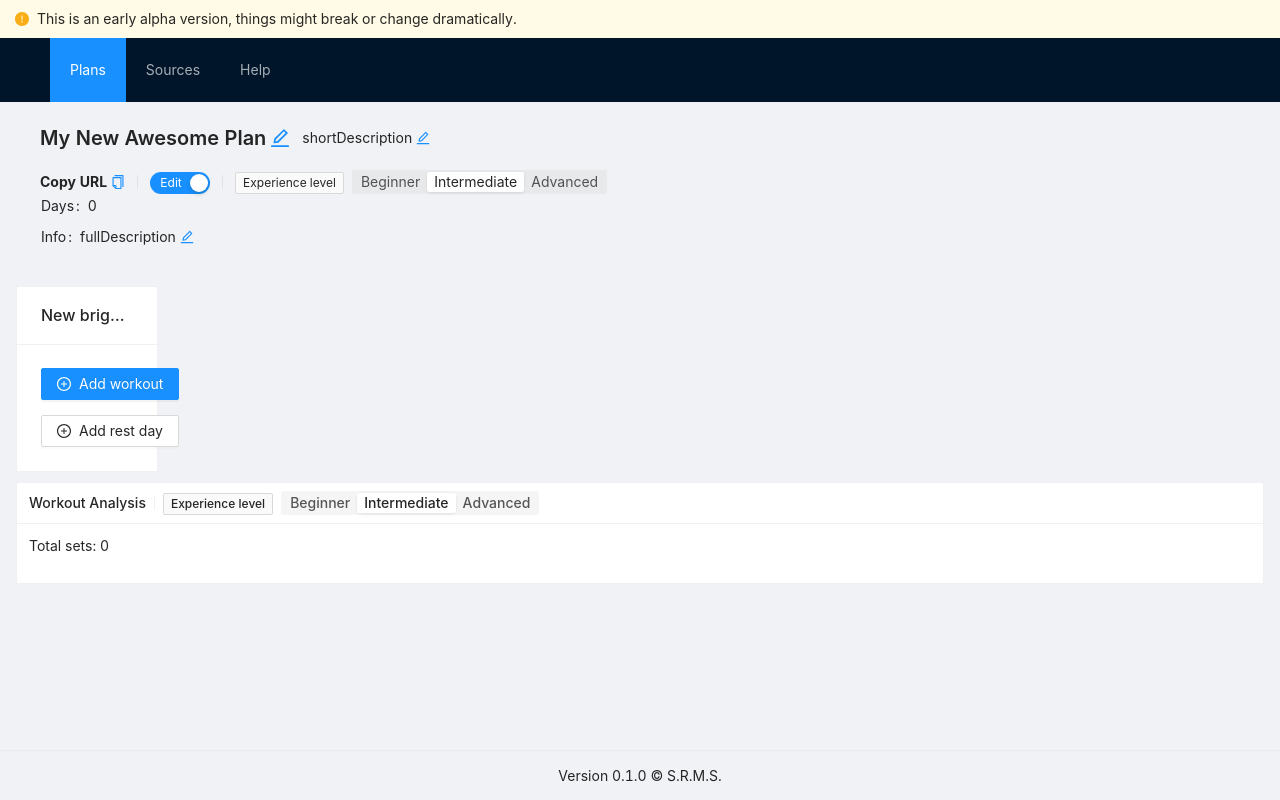
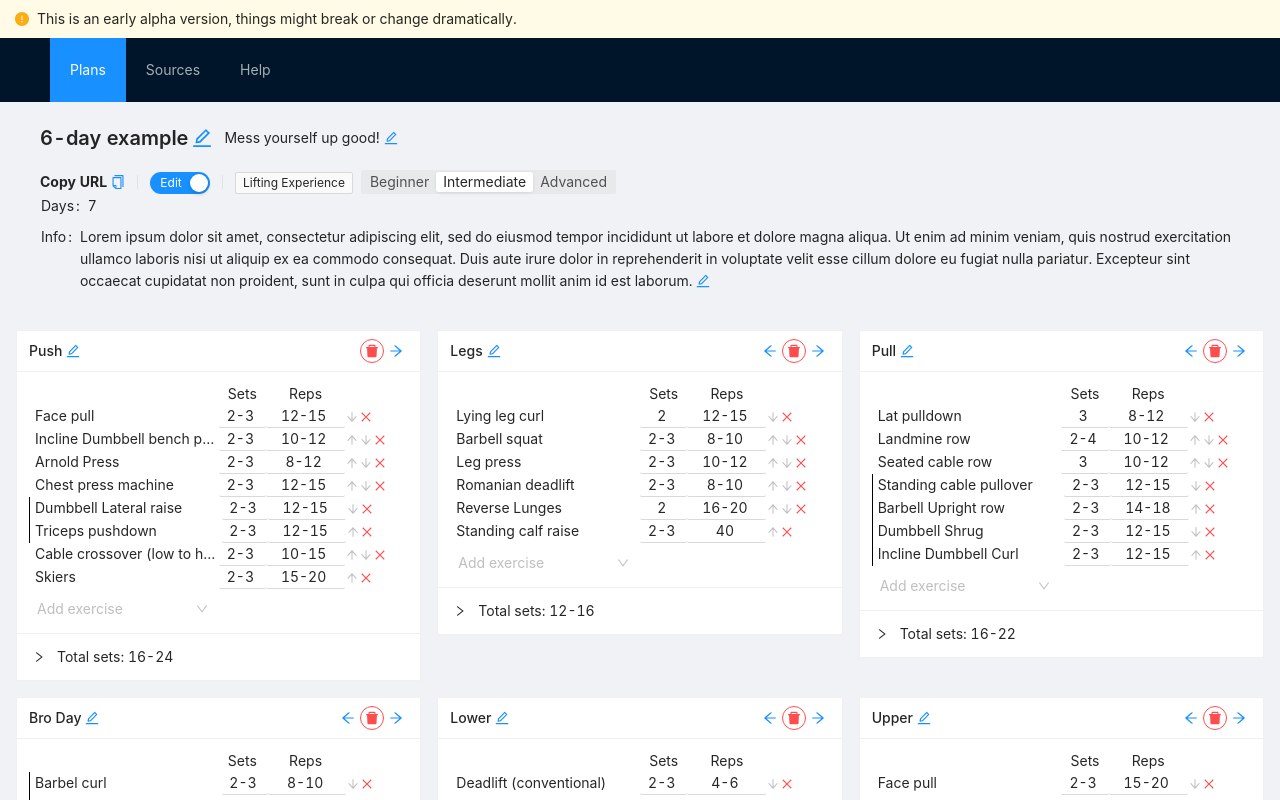
Before and after one commit to treble-snake/workout-plan-analyzer, a Next.js app: page / in a window 1280 px wide. Shown: the top 800 px of the page. Built offline with nearby package versions, Linux system fonts and the light colour scheme.

Commit message:
chore: visual improvements

```diff
--- a/components/workout-viewer/ExperienceSwitch.tsx
+++ b/components/workout-viewer/ExperienceSwitch.tsx
@@ -7,7 +7,7 @@ export const ExperienceSwitch = () => {
 
   return (
     <>
-      <Tag>Experience level</Tag>
+      <Tag>Lifting Experience</Tag>
       <Segmented
         value={experience}
         onChange={(value) => setExperience(value as ExperienceLevel)}
--- a/components/workout-viewer/WorkoutEditor.tsx
+++ b/components/workout-viewer/WorkoutEditor.tsx
@@ -1,5 +1,8 @@
 import {Col, Descriptions, Layout, PageHeader, Row, Typography} from 'antd';
-import {WorkoutDayEditor} from './day-card/WorkoutDayEditor';
+import {
+  MemoizedWorkoutDayEditor,
+  WorkoutDayEditor
+} from './day-card/WorkoutDayEditor';
 import {useWorkoutContext} from './WorkoutProvider';
 import {AddDays} from './day-card/AddDays';
 import {ViewerConfig} from './ViewerConfig';
@@ -39,7 +42,8 @@ export const WorkoutEditor = () => {
           <Typography.Paragraph editable={isEditable && {
             onChange: (fullDescription) => setMeta({fullDescription})
           }}>
-            {plan.fullDescription || (isEditable && <i>Add full description</i>)}
+            {plan.fullDescription || (isEditable &&
+              <i>Add full description</i>)}
           </Typography.Paragraph>
         </Descriptions.Item>
       </Descriptions>
@@ -50,15 +54,27 @@ export const WorkoutEditor = () => {
           plan.days.map((it, i) => (
             <Col
               style={{marginBottom: 16}}
-              span={6} key={i}>
-              <WorkoutDayEditor index={i} day={it} />
+              xs={24}
+              sm={12}
+              md={12}
+              xl={8}
+              xxl={6}
+              key={i}>
+              <MemoizedWorkoutDayEditor index={i} day={it} />
+              {/*<WorkoutDayEditor index={i} day={it} />*/}
             </Col>
           ))
         }
 
         {
           isEditable &&
-          <Col span={3}>
+          <Col
+            xs={24}
+            sm={12}
+            md={8}
+            xl={4}
+            xxl={3}
+          >
             <AddDays />
           </Col>
         }
--- a/components/workout-viewer/WorkoutProvider.tsx
+++ b/components/workout-viewer/WorkoutProvider.tsx
@@ -11,6 +11,7 @@ import {ExerciseInfo} from '../../types/exercise';
 import {fromBase64, normalizePlan} from './WorkoutUtils';
 import {useViewerConfigContext, ViewerMode} from './ViewerConfigProvider';
 import {SixDayExamplePlan} from '../../temp-data/SixDayExample.tmp.const';
+import {DemoProgram} from '../../temp-data/DemoProgram.tmp.const';
 
 interface WorkoutContainer {
   plan: WorkoutPlan,
@@ -55,17 +56,22 @@ const findExercise = (
     exercises[exerciseIndex] as Exercise;
 };
 
-const EMPTY_PLAN: WorkoutPlan = {
+const EMPTY_PLAN: WorkoutPlan = Object.freeze({
   title: 'My New Awesome Plan',
-  shortDescription: 'shortDescription',
-  fullDescription: 'fullDescription',
-  days: []
-};
+  shortDescription: 'Short description',
+  fullDescription: 'Full description',
+  days: [
+    {
+      title: 'First day',
+      exercises: []
+    }
+  ]
+});
 
 export const WorkoutProvider = ({children}: any) => {
-  // const [plan, setPlan] = useState(normalizePlan(SixDayExamplePlan));
+  const [plan, setPlan] = useState(normalizePlan(SixDayExamplePlan));
   // const [plan, setPlan] = useState(normalizePlan(DemoProgram));
-  const [plan, setPlan] = useState(normalizePlan(clone(EMPTY_PLAN)));
+  // const [plan, setPlan] = useState(normalizePlan(clone(EMPTY_PLAN)));
   const {setMode} = useViewerConfigContext();
 
   useEffect(() => {
--- a/components/workout-viewer/day-card/WorkoutDayEditor.tsx
+++ b/components/workout-viewer/day-card/WorkoutDayEditor.tsx
@@ -4,7 +4,7 @@ import {RestDayImage} from './RestDayImage';
 import {WorkoutDayActions} from './WorkoutDayActions';
 import {WorkoutDayTitle} from './WorkoutDayTitle';
 import {ExerciseList} from '../exercises/ExerciseList';
-import {createContext, useContext} from 'react';
+import {createContext, memo, useContext} from 'react';
 import {WorkoutDayStats} from '../analytics/day/WorkoutDayStats';
 import {useViewerConfigContext, ViewerMode} from '../ViewerConfigProvider';
 
@@ -20,6 +20,7 @@ export const useDayIndexContext = () => {
 };
 
 export const WorkoutDayEditor = ({day, index}: Props) => {
+  console.warn('re-rendered ', index);
   const {mode} = useViewerConfigContext();
 
   return <DayIndexContext.Provider value={index}>
@@ -42,3 +43,5 @@ export const WorkoutDayEditor = ({day, index}: Props) => {
     </Card>
   </DayIndexContext.Provider>;
 };
+
+export const MemoizedWorkoutDayEditor = memo(WorkoutDayEditor);
--- a/components/workout-viewer/exercises/ExerciseList.tsx
+++ b/components/workout-viewer/exercises/ExerciseList.tsx
@@ -14,18 +14,23 @@ type Props = {
 export const ExerciseList = ({day}: Props) => {
   const {mode} = useViewerConfigContext();
 
+  const tableHeader = <Row>
+    <Col span={3} offset={mode === ViewerMode.Edit ? 12 : 16}
+         style={{textAlign: 'center'}}>Sets</Col>
+    <Col span={5} style={{textAlign: 'center'}}>Reps</Col>
+  </Row>;
+
   if (day.exercises.length === 0) {
     return mode === ViewerMode.Edit ?
-      <NewExerciseRow /> :
-      <Empty description={'Nothing here'} />;
+      <>
+        {tableHeader}
+        <NewExerciseRow />
+      </> :
+      <Empty description={'Nothing here yet'} />;
   }
 
   return <>
-    <Row>
-      <Col span={3} offset={mode === ViewerMode.Edit ? 12 : 16}
-           style={{textAlign: 'center'}}>Sets</Col>
-      <Col span={5} style={{textAlign: 'center'}}>Reps</Col>
-    </Row>
+    {tableHeader}
     {
       day.exercises.map((it, i) => {
         return ('exercises' in it) ?
--- a/components/workout-viewer/exercises/NewExerciseRow.tsx
+++ b/components/workout-viewer/exercises/NewExerciseRow.tsx
@@ -1,51 +1,33 @@
-import {Button, Col, Row, Select} from 'antd';
-import {RangeInput} from './RangeInput';
-import {CheckOutlined} from '@ant-design/icons';
-import {useState} from 'react';
+import {Col, Row, Select} from 'antd';
 import {ALL_EXERCISES} from '../../../temp-data/exercises';
 import {useWorkoutContext} from '../WorkoutProvider';
-import {isValidRange} from './RangeUtils';
 import {useDayIndexContext} from '../day-card/WorkoutDayEditor';
 
-const options = ALL_EXERCISES.map((it) => ({
+const SELECT_OPTIONS = ALL_EXERCISES.map((it) => ({
   value: it.id,
   label: it.name
 }));
-
 const DEFAULT_SETS = {from: 2, to: 3};
 const DEFAULT_REPS = {from: 10, to: 12};
 
 export const NewExerciseRow = () => {
   const {addExercise} = useWorkoutContext();
   const dayIndex = useDayIndexContext();
-  const [exercise, setExercise] = useState<string | null>(null);
-  const [sets, setSets] = useState(DEFAULT_SETS);
-  const [reps, setReps] = useState(DEFAULT_REPS);
 
-  const isValid = () => exercise && isValidRange(sets) && isValidRange(reps);
-
-  const apply = () => {
-    // TODO: validate more?
-    if (!isValid()) {
-      return;
-    }
-
-    addExercise(dayIndex, exercise!, sets, reps);
-    setExercise(null);
-    setSets(DEFAULT_SETS);
-    setReps(DEFAULT_REPS);
+  const apply = (exerciseId: string) => {
+    addExercise(dayIndex, exerciseId, DEFAULT_SETS, DEFAULT_REPS);
   };
 
   return (
-    <Row>
+    <Row style={{marginTop: 8}}>
       <Col span={12}>
         <Select
           showSearch
           allowClear
           placeholder={'Add exercise'}
-          options={options}
-          value={exercise}
-          onChange={setExercise}
+          options={SELECT_OPTIONS}
+          value={null}
+          onChange={apply}
           bordered={false}
           style={{width: '100%'}}
           dropdownMatchSelectWidth={false}
@@ -55,17 +37,6 @@ export const NewExerciseRow = () => {
           size={'small'}
         />
       </Col>
-      <Col span={3} style={{textAlign: 'center', border: '0px dashed black'}}>
-        <RangeInput range={sets} update={setSets} />
-      </Col>
-      <Col span={5} style={{textAlign: 'center', border: '0px dashed black'}}>
-        <RangeInput range={reps} update={setReps} />
-      </Col>
-      <Col span={4} style={{border: '0px dashed black'}}>
-        <Button icon={<CheckOutlined />} size={'small'} type={'link'}
-                disabled={!isValid()}
-                onClick={apply} />
-      </Col>
     </Row>
   );
 };
--- a/components/workout-viewer/exercises/RangeUtils.ts
+++ b/components/workout-viewer/exercises/RangeUtils.ts
@@ -19,6 +19,7 @@ const parseRange = (text: string) => {
   return range;
 };
 
+// TODO: unused
 export const isValidRange = (range: QtyRange) => {
   const {from, to} = range;
   if (from <= 0 || to <= 0) {
--- a/temp-data/DemoProgram.tmp.const.tsx
+++ b/temp-data/DemoProgram.tmp.const.tsx
@@ -12,7 +12,7 @@ import {
   MovementType
 } from '../components/workout-viewer/analytics/systems-data/MovementTypeValues';
 
-export const DempoProgram: WorkoutPlan = {
+export const DemoProgram: WorkoutPlan = {
   title: 'Demo Program',
   shortDescription: 'Mess yourself up good!',
   fullDescription: 'Lorem ipsum dolor sit amet, consectetur adipiscing elit, sed do eiusmod tempor incididunt ut labore et dolore magna aliqua. Ut enim ad minim veniam, quis nostrud exercitation ullamco laboris nisi ut aliquip ex ea commodo consequat. Duis aute irure dolor in reprehenderit in voluptate velit esse cillum dolore eu fugiat nulla pariatur. Excepteur sint occaecat cupidatat non proident, sunt in culpa qui officia deserunt mollit anim id est laborum.',
```
